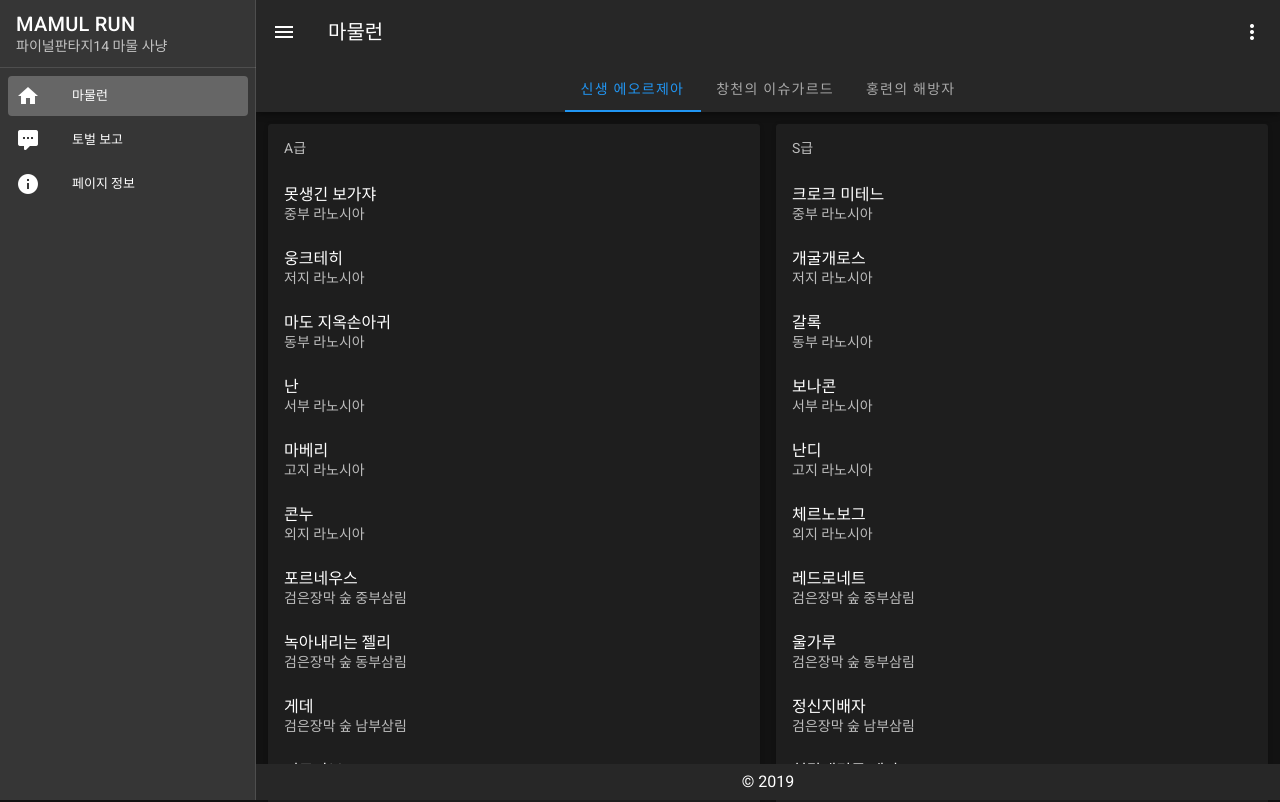
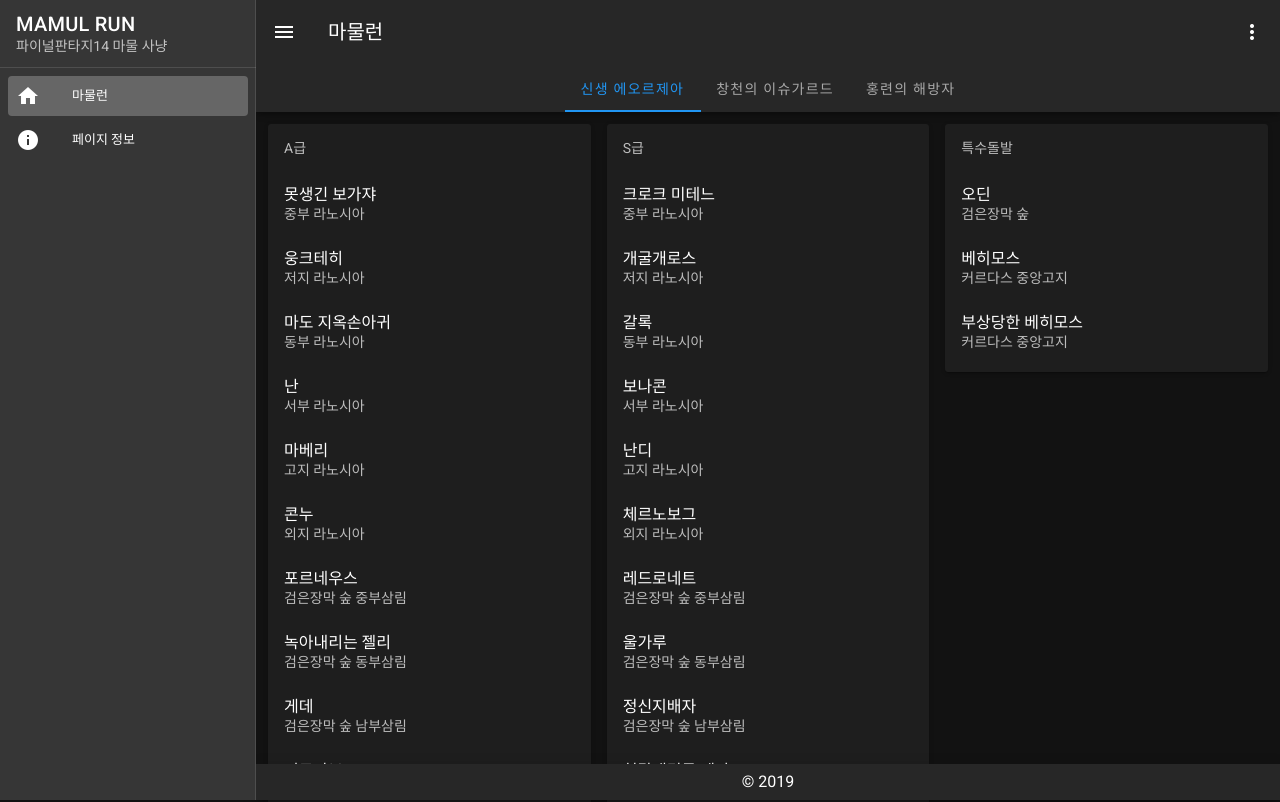
Before and after one commit to chalkpe/mamul-run, a Vue app: page / in a window 1280 px wide. Shown: the top 802 px of the page. Built offline with nearby package versions, Linux system fonts and the light colour scheme; what vue-firestore would draw is missing.

Commit message:
remove report; add drawer comp

```diff
--- a/src/App.vue
+++ b/src/App.vue
@@ -1,88 +1,21 @@
 <template>
   <v-app>
-    <v-navigation-drawer app v-model="drawer">
-      <v-list-item>
-        <v-list-item-content>
-          <v-list-item-title class="title">
-            {{ config.title }}
-          </v-list-item-title>
-          <v-list-item-subtitle>
-            {{ config.subtitle }}
-          </v-list-item-subtitle>
-        </v-list-item-content>
-      </v-list-item>
-
-      <v-divider></v-divider>
-
-      <v-list dense nav>
-        <v-list-item link v-for="i in list" :key="i.title" :to="i.to">
-          <v-list-item-icon>
-            <v-icon>{{ i.icon }}</v-icon>
-          </v-list-item-icon>
-
-          <v-list-item-content>
-            <v-list-item-title>{{ i.title }}</v-list-item-title>
-          </v-list-item-content>
-        </v-list-item>
-      </v-list>
-    </v-navigation-drawer>
-
-    <v-app-bar app>
-      <v-app-bar-nav-icon @click="drawer = !drawer"></v-app-bar-nav-icon>
-      <v-toolbar-title>{{ $router.currentRoute.name }}</v-toolbar-title>
-      <v-spacer></v-spacer>
-      <v-btn icon><v-icon>mdi-dots-vertical</v-icon></v-btn>
-
-      <template v-slot:extension v-if="$router.currentRoute.meta.expansions">
-        <v-tabs centered show-arrows>
-          <v-tabs-slider></v-tabs-slider>
-          <v-tab v-for="e in expansions" :key="e">
-            <span>{{ e.substring(0, 2) }}</span>
-            <span class="hidden-xs-only" style="white-space: pre">{{ e.substring(2) }}</span>
-          </v-tab>
-        </v-tabs>
-      </template>
-    </v-app-bar>
-
-    <v-content>
-      <router-view></router-view>
-    </v-content>
-
-    <v-footer app inset>
-        <v-flex text-center xs12>
-          &copy; {{ new Date().getFullYear() }}
-        </v-flex>
+    <navigation-drawer :open.sync="drawer"></navigation-drawer>
+    <router-view @toggle="drawer = !drawer"></router-view>
+    <v-footer app inset elevation="8">
+      <v-flex text-center xs12>
+        &copy; {{ new Date().getFullYear() }}
+      </v-flex>
     </v-footer>
   </v-app>
 </template>
 
 <script>
-import config from './config'
-import mamul from './assets/mamul'
+import NavigationDrawer from './components/NavigationDrawer'
 
 export default {
   name: 'App',
-
-  data: function () {
-    return {
-      drawer: true,
-
-      config,
-      expansions: [...new Set(mamul.map(m => m.expansion))],
-
-      list: [
-        { to: '/', icon: 'mdi-home' },
-        { to: '/report', icon: 'mdi-comment-processing' },
-        { to: '/about', icon: 'mdi-information' }
-      ].map(m => ({ ...m, title: this.routeName(m.to) }))
-    }
-  },
-
-  methods: {
-    routeName (path) {
-      return this.$router.resolve(path).route.name
-    }
-  }
-
+  components: { NavigationDrawer },
+  data: () => ({ drawer: true })
 }
 </script>
--- a/src/components/MamulList.vue
+++ b/src/components/MamulList.vue
@@ -1,10 +1,10 @@
 <template>
   <v-container grid-list-lg>
     <v-layout wrap>
-      <v-flex lg6 v-for="rank in ranks" :key="rank">
+      <v-flex lg4 v-for="r in ranks" :key="r.value">
         <v-card><v-list two-line subheader>
-          <v-subheader>{{ rank }}급</v-subheader>
-          <v-list-item v-for="m in mamul[rank]" :key="m.name">
+          <v-subheader>{{ r.name }}</v-subheader>
+          <v-list-item v-for="m in getMamulByRank(r.value)" :key="m.name">
             <v-list-item-content>
               <v-list-item-title>{{ m.name }}</v-list-item-title>
               <v-list-item-subtitle>{{ m.zone }}</v-list-item-subtitle>
@@ -17,20 +17,29 @@
 </template>
 
 <script>
-import mamul from '../assets/mamul'
-
 export default {
   props: {
+    mamul: Array,
     expansion: String
   },
 
-  data: function () {
-    return {
-      ranks: ['A', 'S'],
-      mamul: {
-        A: mamul.filter(m => m.expansion === this.expansion && m.rank === 'A'),
-        S: mamul.filter(m => m.expansion === this.expansion && m.rank === 'S')
-      }
+  data: () => ({
+    ranks: [
+      { name: 'A급', value: 'A' },
+      { name: 'S급', value: 'S' },
+      { name: '특수돌발', value: 'F' }
+    ]
+  }),
+
+  computed: {
+    currentMamul () {
+      return this.mamul.filter(m => m.expansion === this.expansion)
+    }
+  },
+
+  methods: {
+    getMamulByRank (rank) {
+      return this.currentMamul.filter(m => m.rank === rank)
     }
   }
 }
--- /dev/null
+++ b/src/components/NavigationDrawer.vue
@@ -0,0 +1,46 @@
+<template>
+  <v-navigation-drawer
+    app
+    :value="open"
+    @input="$emit('update:open', $event)"
+  >
+    <v-list-item>
+      <v-list-item-content>
+        <v-list-item-title class="title">
+          {{ title }}
+        </v-list-item-title>
+        <v-list-item-subtitle>
+          {{ subtitle }}
+        </v-list-item-subtitle>
+      </v-list-item-content>
+    </v-list-item>
+
+    <v-divider></v-divider>
+
+    <v-list dense nav>
+      <v-list-item
+        link
+        v-for="r in $router.options.routes"
+        :key="r.path"
+        :to="r.path"
+      >
+
+        <v-list-item-icon>
+          <v-icon>{{ r.meta.icon }}</v-icon>
+        </v-list-item-icon>
+
+        <v-list-item-content>
+          <v-list-item-title>{{ r.name }}</v-list-item-title>
+        </v-list-item-content>
+      </v-list-item>
+    </v-list>
+  </v-navigation-drawer>
+</template>
+
+<script>
+import config from '../config'
+export default {
+  props: { open: Boolean },
+  data: () => config
+}
+</script>
--- a/src/router.js
+++ b/src/router.js
@@ -10,20 +10,14 @@
     {
       path: '/',
       name: '마물런',
-      meta: { expansions: true },
+      meta: { icon: 'mdi-home' },
       component: () => import(/* webpackChunkName: "home" */ './views/Home.vue')
-    },
-
-    {
-      path: '/report',
-      name: '토벌 보고',
-      meta: { expansions: true },
-      component: () => import(/* webpackChunkName: "report" */ './views/Report.vue')
     },
 
     {
       path: '/about',
       name: '페이지 정보',
+      meta: { icon: 'mdi-information' },
       component: () => import(/* webpackChunkName: "about" */ './views/About.vue')
     }
   ]
--- a/src/views/About.vue
+++ b/src/views/About.vue
@@ -1,5 +1,7 @@
 <template>
-  <div class="about">
-    <h1>This is an about page</h1>
-  </div>
+  <v-content>
+    <v-container>
+      <h1>This is an about page</h1>
+    </v-container>
+  </v-content>
 </template>
--- a/src/views/Home.vue
+++ b/src/views/Home.vue
@@ -1,12 +1,43 @@
 <template>
-  <mamul-list expansion="신생 에오르제아"></mamul-list>
+  <div>
+    <v-app-bar app>
+      <v-app-bar-nav-icon @click="$emit('toggle')"></v-app-bar-nav-icon>
+      <v-toolbar-title>{{ $router.currentRoute.name }}</v-toolbar-title>
+      <v-spacer></v-spacer>
+      <v-btn icon><v-icon>mdi-dots-vertical</v-icon></v-btn>
+
+      <template v-slot:extension>
+        <v-tabs centered show-arrows v-model="index">
+          <v-tabs-slider></v-tabs-slider>
+          <v-tab v-for="e in expansions" :key="e">
+            <span>{{ e.substring(0, 2) }}</span>
+            <span class="hidden-xs-only" style="white-space: pre">{{ e.substring(2) }}</span>
+          </v-tab>
+        </v-tabs>
+      </template>
+    </v-app-bar>
+
+    <v-content>
+      <mamul-list
+        :mamul="mamul"
+        :expansion="expansions[index]"></mamul-list>
+    </v-content>
+  </div>
 </template>
 
 <script>
+import mamul from '../assets/mamul'
 import MamulList from '../components/MamulList.vue'
 
+const expansions = [...new Set(mamul.map(m => m.expansion))]
+
 export default {
+  name: 'Home',
   components: { MamulList },
-  data: () => ({ })
+  data: () => ({
+    mamul,
+    expansions,
+    index: 0
+  })
 }
 </script>
--- a/src/views/Report.vue
+++ /dev/null
@@ -1,12 +0,0 @@
-<template>
-  <v-layout>
-  </v-layout>
-</template>
-
-<script>
-
-export default {
-  data: () => ({
-  })
-}
-</script>
```
